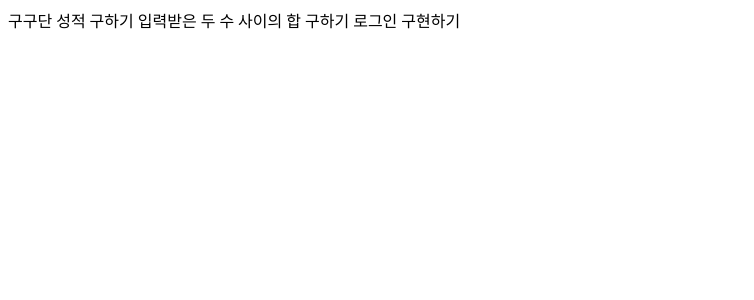
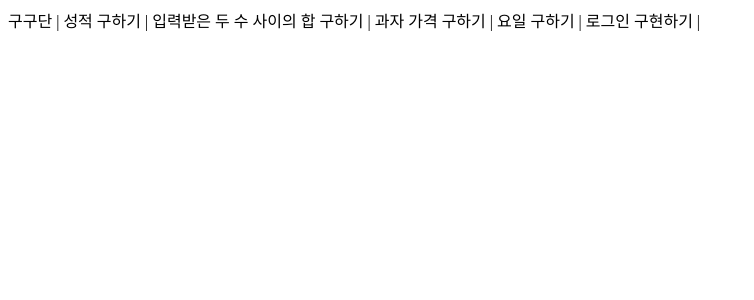
Before and after one commit to leehyeryeong/PHP2022, a PHP site: page / in a window 1280 px wide. Shown: the top 300 px of the page, without its empty margins (0-754 px from the left). Run offline with PHP 8.4, Linux system fonts and the light colour scheme.

Commit message:
Update menu.php

```diff
--- a/phpPrj/menu.php
+++ b/phpPrj/menu.php
@@ -1,4 +1,6 @@
-<a href="multi_form.html">구구단</a>
-<a href="score_form.html">성적 구하기</a>
-<a href="sum">입력받은 두 수 사이의 합 구하기</a>
-<a href="login">로그인 구현하기</a>
+<a href="multi_form.html">구구단 |</a>
+<a href="score_form.html">성적 구하기 |</a>
+<a href="sum_form.html">입력받은 두 수 사이의 합 구하기 |</a>
+<a href="snack_count_form.html">과자 가격 구하기 |</a>
+<a href="day_input_form.html">요일 구하기 |</a>
+<a href="login.html">로그인 구현하기 |</a>
```
